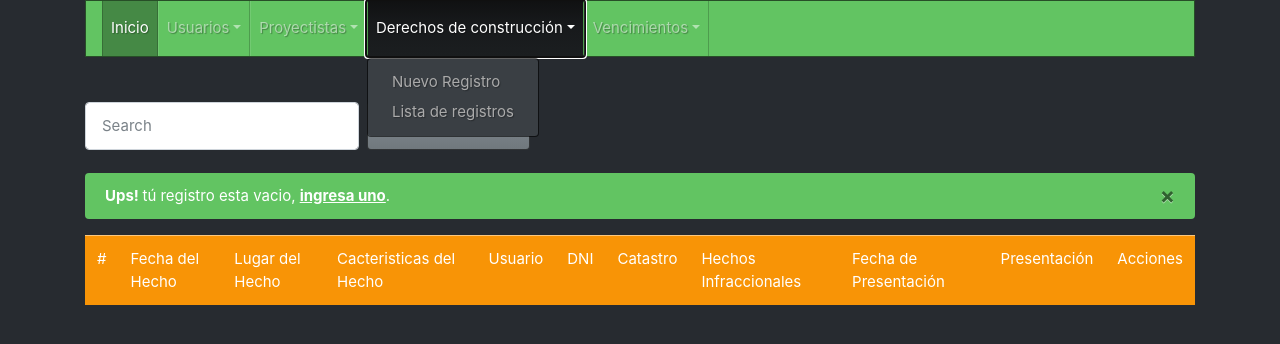
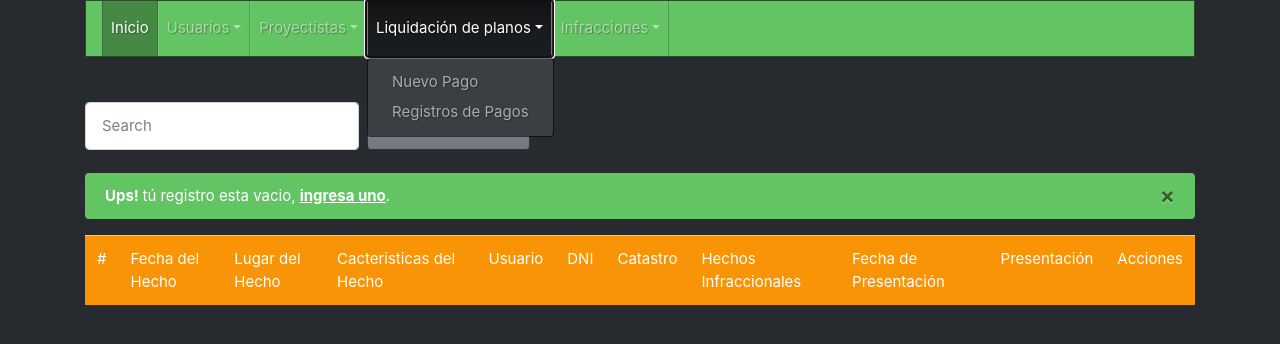
Before and after one commit to tapiaw38/obraspublicas, a Django app: page /notificacion/listar/ in a window 1280 px wide, after a click on "Liquidación de planos". Shown: the top 344 px of the page. Run offline with Django 3.2, Linux system fonts and the light colour scheme; data that the repository does not hold is empty; some libraries are stand-ins or nearby versions.

Commit message:
actualizar

```diff
--- a/notifica/urls.py
+++ b/notifica/urls.py
@@ -10,4 +10,5 @@ urlpatterns = [
     path('presenta_editar/<pk>/', views.presenta_update.as_view(), name='presenta_editar'),
     path('buscar/', views.notifica_search, name='notifica_buscar'),
     path('dato_notifica/<str:id_notifica>/', datos.as_view(), name='dato_notifica'),
+    path('notificar/<str:id_notifica>/',notifica_pdf.as_view(), name='notifica_pdf'),
 ]
--- a/notifica/views.py
+++ b/notifica/views.py
@@ -10,6 +10,8 @@ from django.views.generic import View
 
 from django.views.generic import CreateView, ListView, UpdateView, TemplateView
 from django.urls import reverse_lazy
+
+from obraspublicas.utileria import render_pdf
 
 
 class notifica_create(CreateView):
@@ -68,3 +70,12 @@ class datos(View):
         contexto = {'notificas':notifica}
         datos = render(request,'notifica/notifica_datos.html',contexto)
         return HttpResponse(datos)
+
+class notifica_pdf(View):
+    #regresa PDF basada en templae html
+    def get(self,request,id_notifica):
+        notifica=Notifica.objects.get(id=id_notifica)
+        f = datetime.datetime.now()
+        f_hoy = f.strftime("%d de %B de %Y")
+        pdf=render_pdf("notifica/notifica_pdf.html",{'notificas':notifica,'fecha_hoy':f_hoy})
+        return HttpResponse(pdf, content_type='application/pdf')
--- a/templates/base/base.html
+++ b/templates/base/base.html
@@ -44,21 +44,21 @@
                   <li class="nav-item dropdown">
                   <a class="nav-link dropdown-toggle" href="#" id="dropdown02" data-toggle="dropdown" aria-haspopup="true" aria-expanded="false">Proyectistas</a>
                   <div class="dropdown-menu" aria-labelledby="dropdown03">
-                    <a class="dropdown-item" href="{%url 'proyectista_nuevo'%}">Nuevo Proyectista</a>
+                    <a class="dropdown-item" href="{%url 'proyectista_nuevo'%}">Nuevo</a>
                     <a class="dropdown-item" href="{%url 'proyectista_listar'%}">Proyectistas Registrados</a>
                   </div>
                 </li>
                    <li class="nav-item dropdown">
-                  <a class="nav-link dropdown-toggle" href="#" id="dropdown03" data-toggle="dropdown" aria-haspopup="true" aria-expanded="false">Derechos de construcción</a>
+                  <a class="nav-link dropdown-toggle" href="#" id="dropdown03" data-toggle="dropdown" aria-haspopup="true" aria-expanded="false">Liquidación de planos</a>
                   <div class="dropdown-menu" aria-labelledby="dropdown03">
-                    <a class="dropdown-item" href="{%url 'plano_nuevo'%}">Nuevo Registro</a>
-                    <a class="dropdown-item" href="{%url 'plano_listar'%}">Lista de registros</a>
+                    <a class="dropdown-item" href="{%url 'plano_nuevo'%}">Nuevo Pago</a>
+                    <a class="dropdown-item" href="{%url 'plano_listar'%}">Registros de Pagos</a>
                   </div>
                   <li class="nav-item dropdown">
-                  <a class="nav-link dropdown-toggle" href="#" id="dropdown04" data-toggle="dropdown" aria-haspopup="true" aria-expanded="false">Vencimientos</a>
+                  <a class="nav-link dropdown-toggle" href="#" id="dropdown04" data-toggle="dropdown" aria-haspopup="true" aria-expanded="false">Infracciones</a>
                   <div class="dropdown-menu" aria-labelledby="dropdown03">
-                    <a class="dropdown-item" href="{%url 'notifica_nuevo'%}">Crea Notificación</a>
-                    <a class="dropdown-item" href="{%url 'notifica_listar'%}">Ver Estados</a>
+                    <a class="dropdown-item" href="{%url 'notifica_nuevo'%}">Crea Acta</a>
+                    <a class="dropdown-item" href="{%url 'notifica_listar'%}">Registros</a>
                   </div>
                 </li>
                 </li>
--- a/templates/notifica/notifica_list.html
+++ b/templates/notifica/notifica_list.html
@@ -58,7 +58,7 @@
                             <div class="dropdown-menu" style="">
                               <a class="dropdown-item" href="{%url 'notifica_editar' notifica.id%}">Editar</a>
                               <div class="dropdown-divider"></div>
-                              <a class="dropdown-item" href="">Crea Notificación</a>
+                              <a class="dropdown-item" href="{%url 'notifica_pdf' notifica.id%}">Crea Notificación</a>
                                 <div class="dropdown-divider"></div>
                               <a class="dropdown-item" href="{%url 'presenta_editar' notifica.id%}">Presentacion persona</a>
                             </div>
```
Also changed, not shown: templates/notifica/notifica_pdf.html (added, +61 -0 lines), plano/views.py (line endings or trailing spaces).
